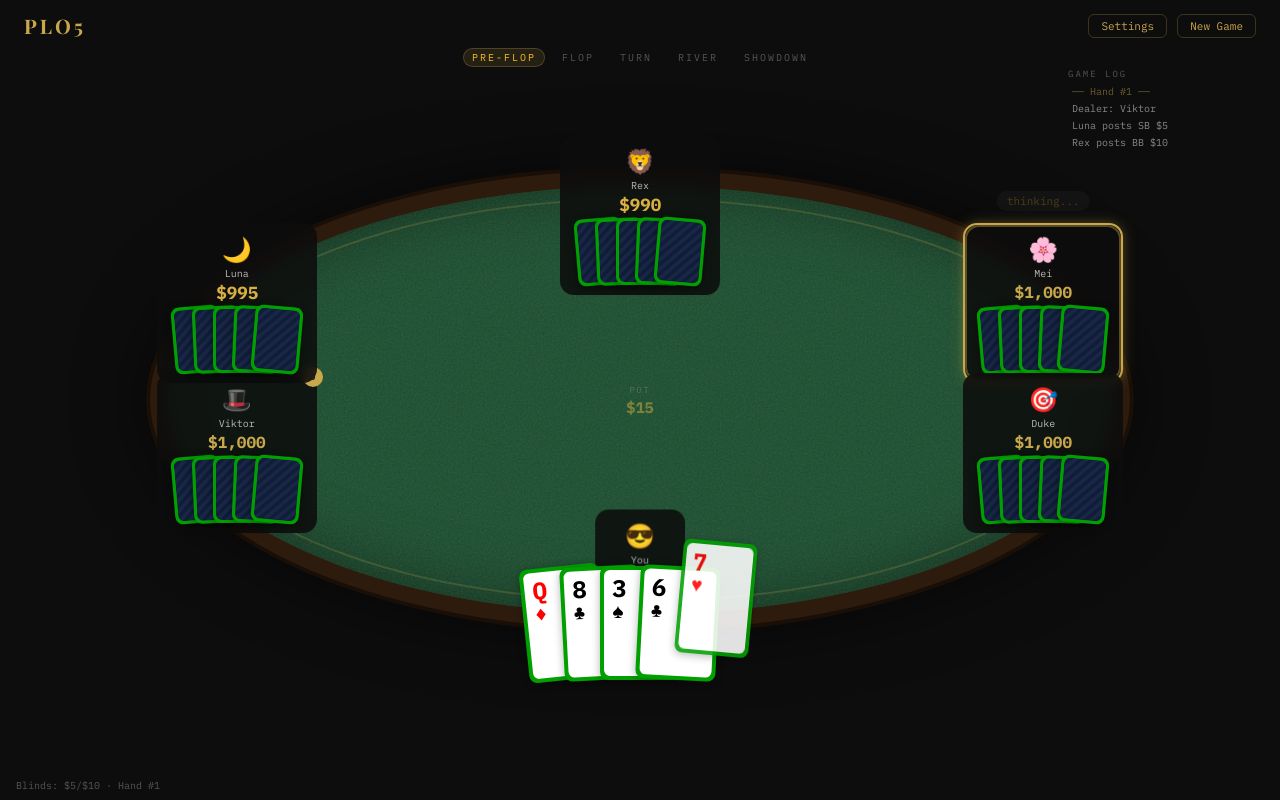
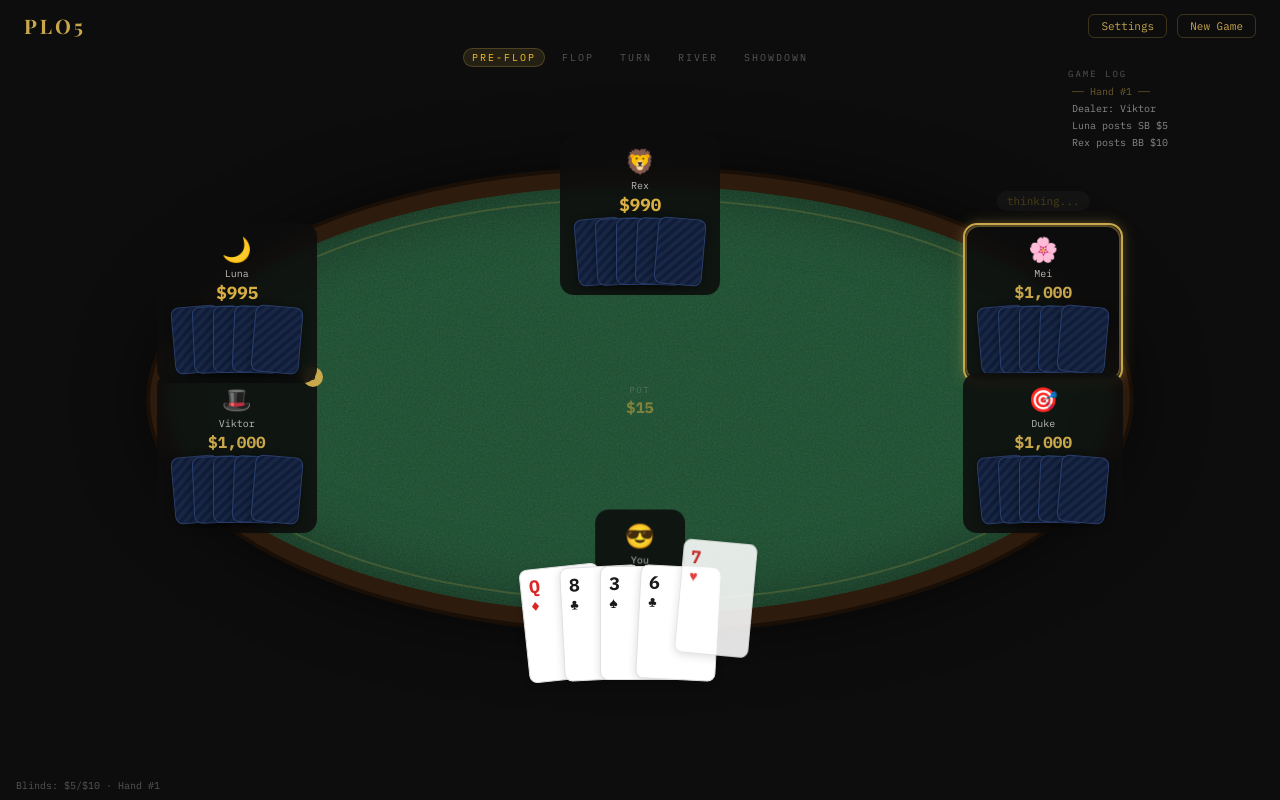
Before and after one commit to tonnal/poker, a React (Vite) app: page / in a window 1280 px wide. Both pictures are taken after a click on the button "DEAL ME IN". Built offline with nearby package versions, Linux system fonts and the light colour scheme.

Commit message:
Minimal card design: white bg, subtle border, rank+suit top-left corner

```diff
--- a/src/App.jsx
+++ b/src/App.jsx
@@ -23,52 +23,42 @@ const AI_SPEED = { fast: 300, normal: 700, slow: 1200 };
 function PlayingCard({ card, faceDown = false, small = false, style = {} }) {
   const w = small ? 48 : 70;
   const h = small ? 67 : 100;
-  const borderW = small ? 3 : 4;
-  const rankSize = small ? 16 : 24;
-  const suitSize = small ? 14 : 20;
+  const rankSize = small ? 13 : 18;
+  const suitSize = small ? 11 : 15;
+  const pad = small ? 5 : 8;
 
   if (faceDown) {
     return (
       <div style={{
         width: w, height: h, borderRadius: 8, flexShrink: 0,
-        background: '#00A000', padding: borderW,
+        background: 'linear-gradient(135deg,#1a2744 25%,#0f1d3a 25%,#0f1d3a 50%,#1a2744 50%,#1a2744 75%,#0f1d3a 75%)',
+        backgroundSize: '10px 10px',
+        border: '1px solid #2a3f6f',
         boxShadow: '0 2px 8px rgba(0,0,0,0.4)',
         ...style,
-      }}>
-        <div style={{
-          width: '100%', height: '100%', borderRadius: 6,
-          background: 'linear-gradient(135deg,#1a2744 25%,#0f1d3a 25%,#0f1d3a 50%,#1a2744 50%,#1a2744 75%,#0f1d3a 75%)',
-          backgroundSize: '10px 10px',
       }} />
-      </div>
     );
   }
 
   const red = isRed(card);
-  const color = red ? '#FF0000' : '#000000';
+  const color = red ? '#dc2626' : '#1a1a1a';
   return (
     <div style={{
       width: w, height: h, borderRadius: 8, flexShrink: 0,
-      background: '#00A000', padding: borderW,
-      boxShadow: '0 2px 8px rgba(0,0,0,0.3)',
+      background: '#fff', border: '1px solid #e0e0e0',
+      boxShadow: '0 2px 8px rgba(0,0,0,0.15)',
+      padding: `${pad}px ${pad}px`,
       ...style,
     }}>
-      <div style={{
-        width: '100%', height: '100%', borderRadius: 6,
-        background: '#FFFFFF', position: 'relative',
-        display: 'flex', flexDirection: 'column',
-        padding: small ? '4px 5px' : '6px 8px',
-      }}>
       <span style={{
-          fontSize: rankSize, fontWeight: 800, color, lineHeight: 1,
+        display: 'block', fontSize: rankSize, fontWeight: 700, color, lineHeight: 1,
         fontFamily: "'IBM Plex Mono',monospace",
       }}>
         {card.rank}
       </span>
-        <span style={{ fontSize: suitSize, color, lineHeight: 1, marginTop: 1 }}>
+      <span style={{ display: 'block', fontSize: suitSize, color, lineHeight: 1, marginTop: 2 }}>
         {card.suit}
       </span>
-      </div>
     </div>
   );
 }
```
Lines whose indentation alone changed are shown as unchanged.
